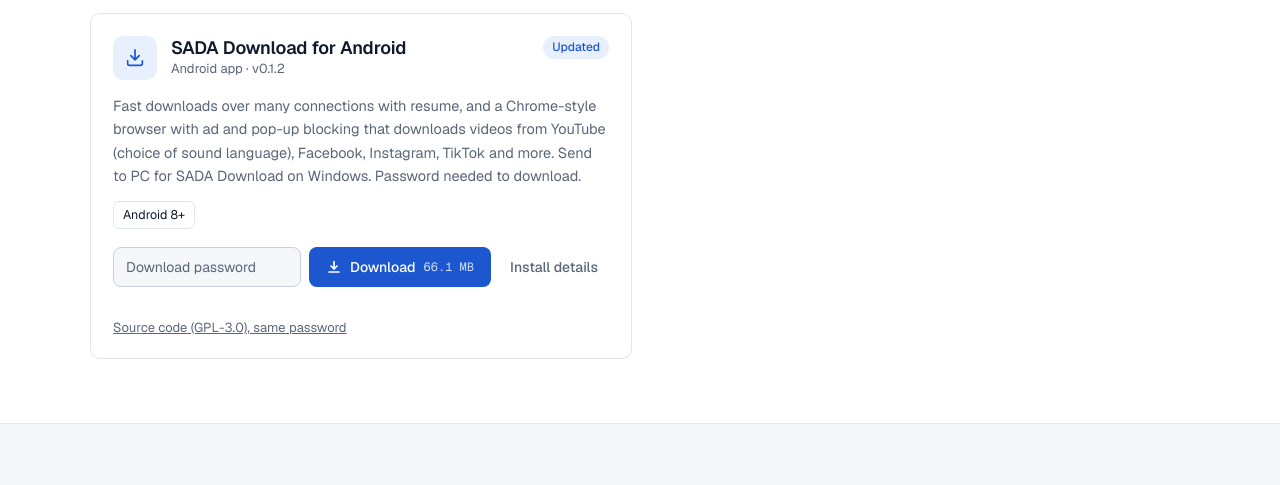
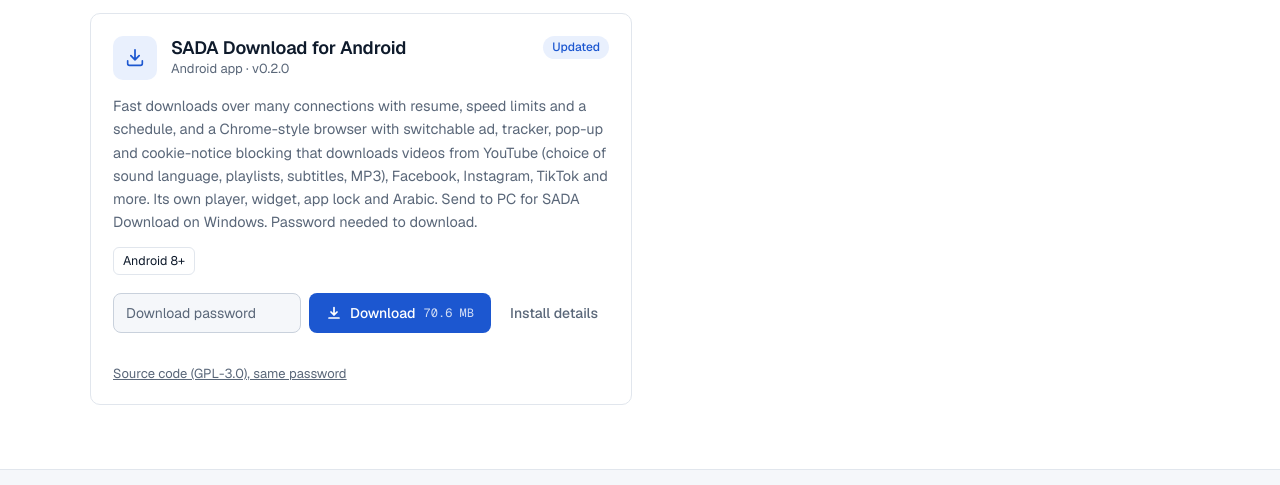
Before and after one commit to Abdalla0120/sada-installers, a plain HTML site: page index.html in a window 1280 px wide. Shown: the part 2482-2967 px from the top of the page. Drawn offline with nearby package versions, Linux system fonts and the light colour scheme.

Commit message:
SADA Download for Android 0.2.0: speed limits and schedule, playlists, subtitles, MP3, own player, Extensions page, widget, app lock, Arabic
Co-Authored-By: Claude Opus 5.5 <noreply@anthropic.com>

```diff
--- a/index.html
+++ b/index.html
@@ -445,11 +445,11 @@ var ITEMS = [
     compat: ["Windows 10 / 11", "Chrome / Edge / Firefox"], where: "%LOCALAPPDATA%\\Programs\\SADA Download",
     sha: "0c86340615aafdb6b8dfc31f417d83c5a51d5241a1b9e1b354da2491f59e1b52", badge: "New",
     locked: { enc: "dl/SADA_Download_Setup.exe.sada", source: "dl/SADA_Download_source_0.5.2.zip.sada", sourceName: "SADA_Download_source_0.5.2.zip" } },
-  { name: "SADA Download for Android", group: "apps", icon: "download", kind: "Android app", file: "SADA_Download_Android.apk", size: "66.1 MB", version: "0.1.2",
-    desc: "Fast downloads over many connections with resume, and a Chrome-style browser with ad and pop-up blocking that downloads videos from YouTube (choice of sound language), Facebook, Instagram, TikTok and more. Send to PC for SADA Download on Windows. Password needed to download.",
+  { name: "SADA Download for Android", group: "apps", icon: "download", kind: "Android app", file: "SADA_Download_Android.apk", size: "70.6 MB", version: "0.2.0",
+    desc: "Fast downloads over many connections with resume, speed limits and a schedule, and a Chrome-style browser with switchable ad, tracker, pop-up and cookie-notice blocking that downloads videos from YouTube (choice of sound language, playlists, subtitles, MP3), Facebook, Instagram, TikTok and more. Its own player, widget, app lock and Arabic. Send to PC for SADA Download on Windows. Password needed to download.",
     compat: ["Android 8+"], where: "Open the APK on your phone and allow \"Install unknown apps\"",
-    sha: "9b073a25d94b841a6c3bfb34464b732e18e46c112a091565eebcb64b48722be3", badge: "Updated",
-    locked: { enc: [1, 2, 3, 4, 5, 6, 7, 8, 9].map(function (n) { return "dl/SADA_Download_Android_0.1.2.apk.sada." + n; }), source: "dl/SADA_Download_Android_source_0.1.2.zip.sada", sourceName: "SADA_Download_Android_source_0.1.2.zip" } }
+    sha: "1c15eb0ab5700f7f5e50c2b0a652aa8958534585b444a53429ca9e250f774e7d", badge: "Updated",
+    locked: { enc: [1, 2, 3, 4, 5, 6, 7, 8, 9].map(function (n) { return "dl/SADA_Download_Android_0.2.0.apk.sada." + n; }), source: "dl/SADA_Download_Android_source_0.2.0.zip.sada", sourceName: "SADA_Download_Android_source_0.2.0.zip" } }
 ];
 var GROUP_LABEL = {}; GROUPS.forEach(function (g) { GROUP_LABEL[g.id] = g.label; });
 function esc(s) { return String(s).replace(/[&<>"]/g, function (c) { return { "&": "&amp;", "<": "&lt;", ">": "&gt;", '"': "&quot;" }[c]; }); }
```
Also changed, not shown: 11 other files.
